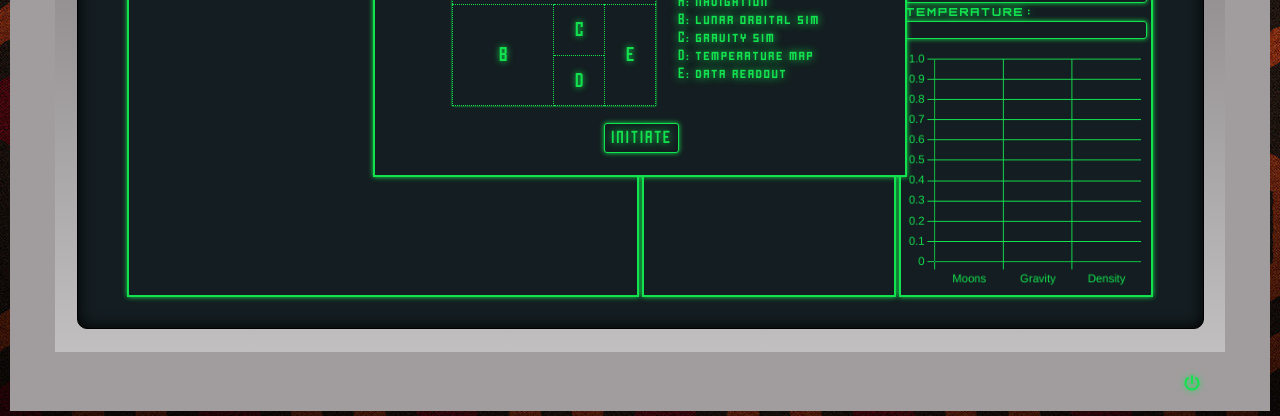
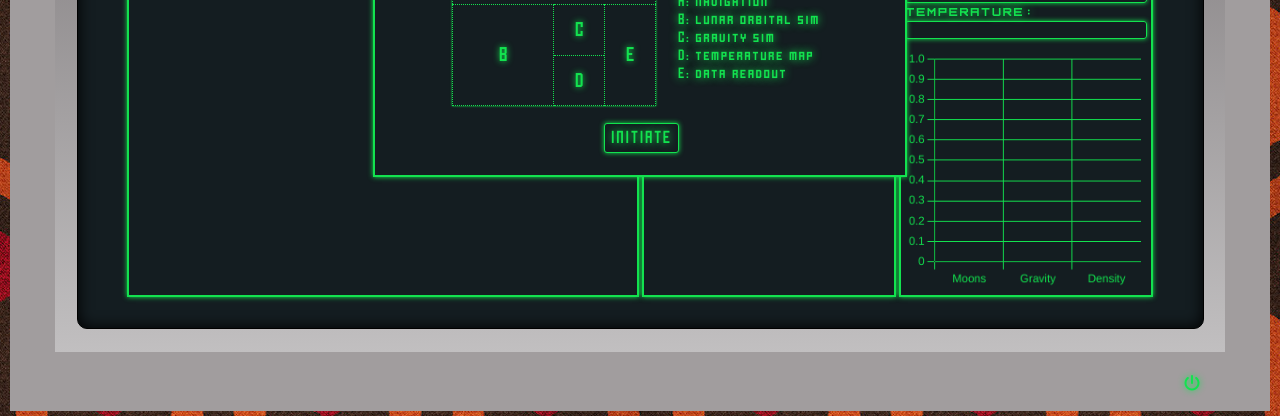
Before and after one commit to keginzburg/sol, a website built with webpack: page index.html in a window 1280 px wide. Shown: the part 384-800 px from the top of the page. Built offline with nearby package versions, Linux system fonts and the light colour scheme.

Commit message:
Add background variations for screen resize

```diff
--- a/src/index.scss
+++ b/src/index.scss
@@ -27,7 +27,7 @@ body {
   font-family: "pixel";
   text-shadow: 0 0 6px #13e24f;
   color: rgba(19, 226, 79, 255);
-  background-image: url('../assets/images/overlook_carpet.jpeg');
+  background-image: url('../assets/images/overlook_carpet_crop3.png');
   //background-color: rgba(20, 29, 33, 255);
 }
 
```
Also changed, not shown: assets/images/overlook_carpet_crop2.png (added), assets/images/overlook_carpet_crop3.png (added), dist/main.css, 1 other file.
